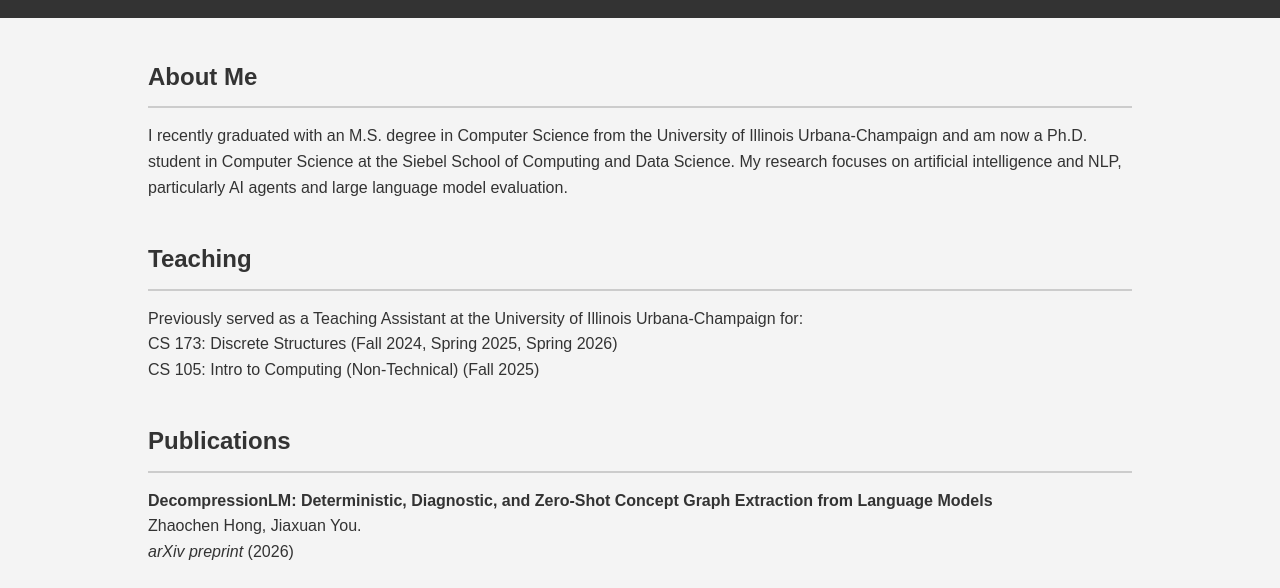
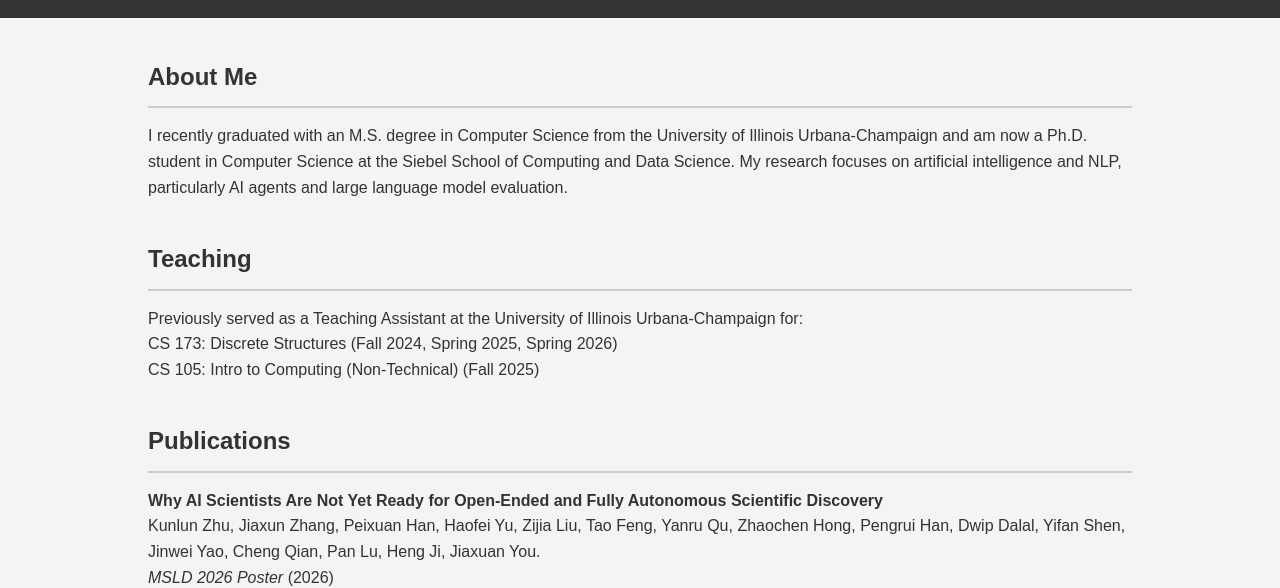
Before and after one commit to zhaochenhong42/zhaochenhong42.github.io, a plain HTML site: page index.html in a window 1280 px wide. Shown: the part 212-800 px from the top of the page. Drawn offline with Linux system fonts and the light colour scheme.

Commit message:
Update index.html

```diff
--- a/index.html
+++ b/index.html
@@ -41,6 +41,11 @@
             <div class="container">
                 <h2>Publications</h2>
                 <ul>
+                    <li>
+                        <strong><a href="https://openreview.net/forum?id=8Esf3Ttmxl" target="_blank">Why AI Scientists Are Not Yet Ready for Open-Ended and Fully Autonomous Scientific Discovery</a></strong><br>
+                        Kunlun Zhu, Jiaxun Zhang, Peixuan Han, Haofei Yu, Zijia Liu, Tao Feng, Yanru Qu, Zhaochen Hong, Pengrui Han, Dwip Dalal, Yifan Shen, Jinwei Yao, Cheng Qian, Pan Lu, Heng Ji, Jiaxuan You.<br>
+                        <em>MSLD 2026 Poster</em> (2026)
+                    </li>
                     <li>
                         <strong><a href="https://arxiv.org/abs/2602.00377" target="_blank">DecompressionLM: Deterministic, Diagnostic, and Zero-Shot Concept Graph Extraction from Language Models</a></strong><br>
                         Zhaochen Hong, Jiaxuan You.<br>
```
